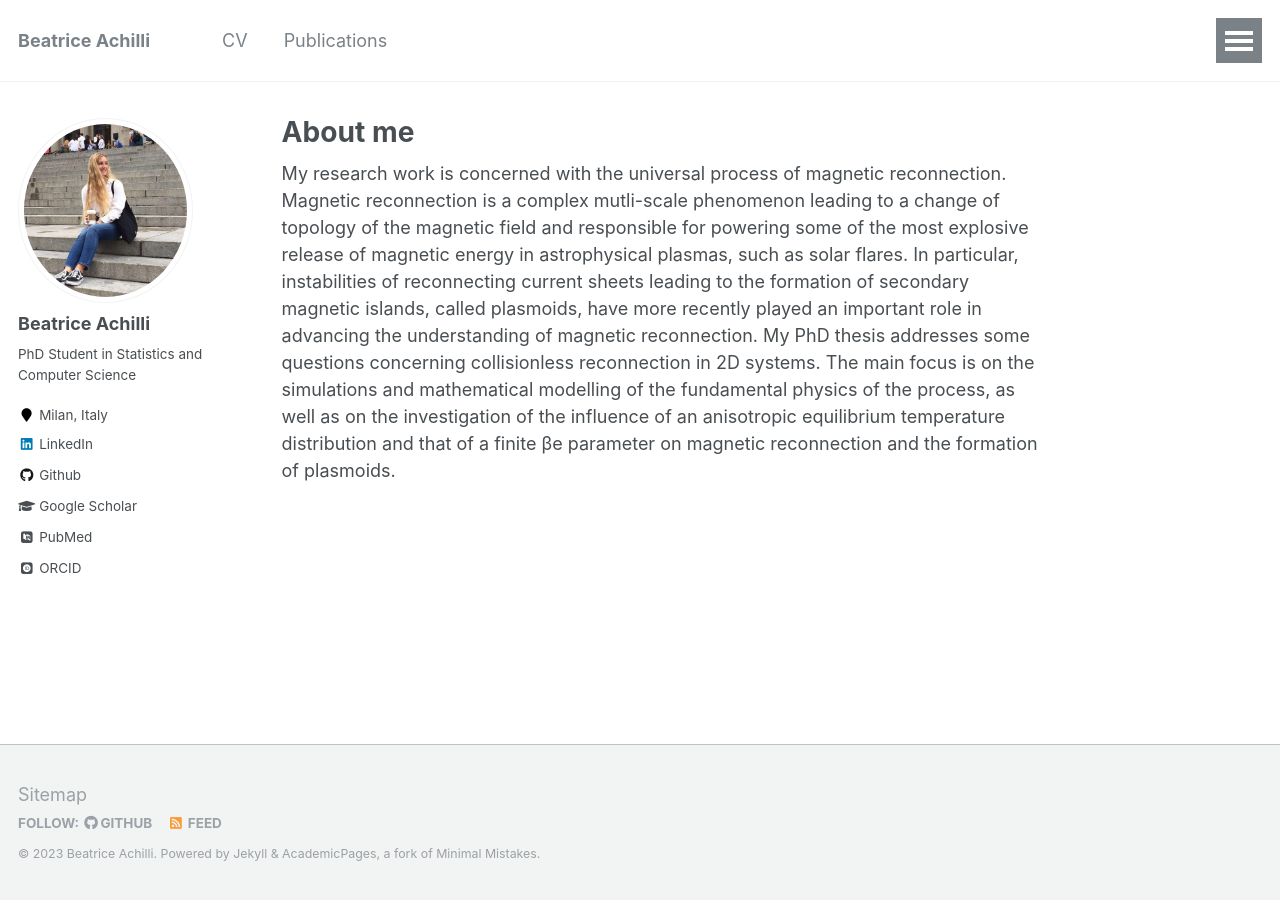
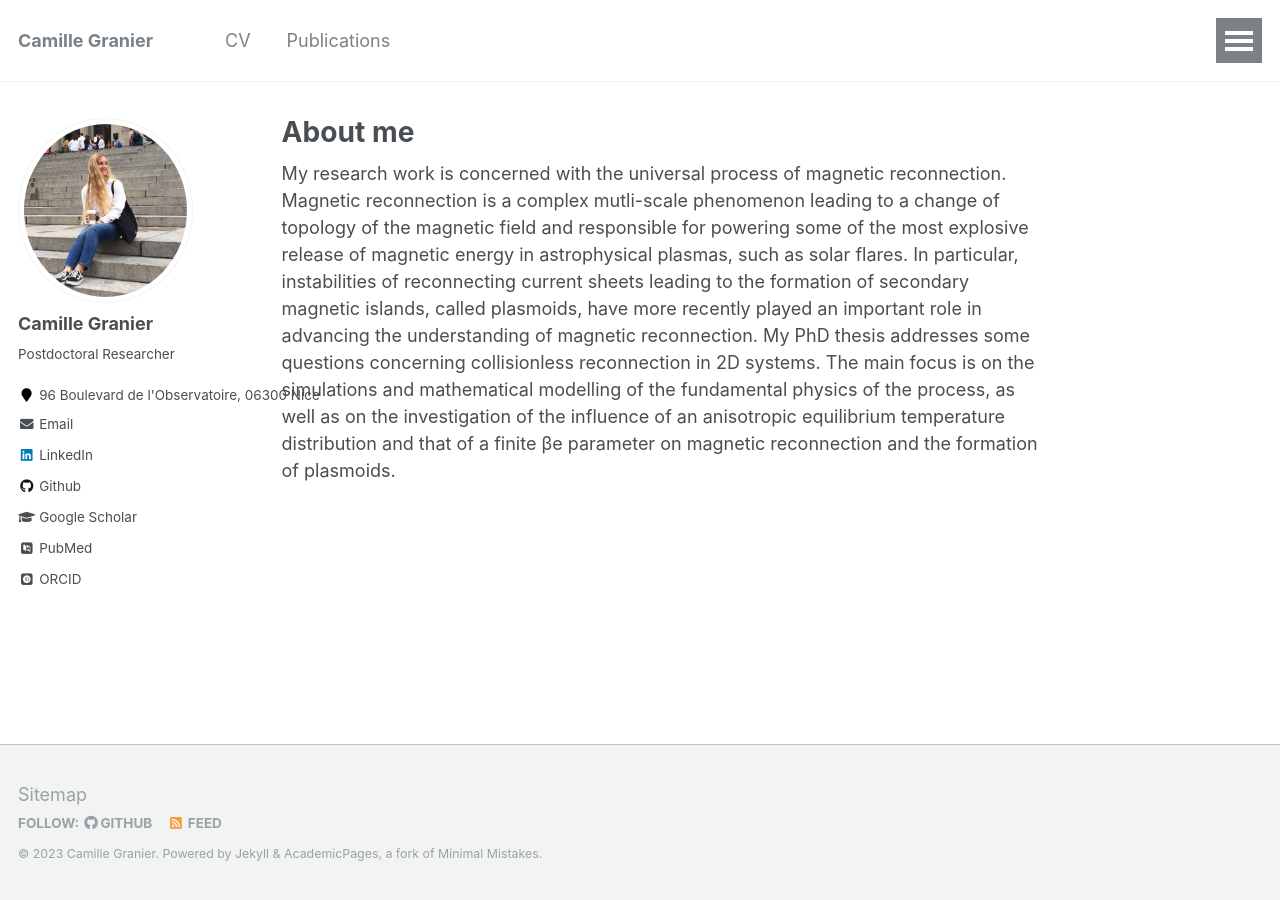
Before and after one commit to K1000Granier/K1000Granier.github.io, a Jekyll site: the page built from _pages/about.md, in a window 1280 px wide. Built offline with Jekyll 4.4.1, drawn with Linux system fonts in a browser that asks for light colours; some web fonts are replaced.

Commit message:
Update _config.yml

```diff
--- a/_config.yml
+++ b/_config.yml
@@ -7,13 +7,13 @@
 
 # Site Settings
 locale                   : "en-US"
-title                    : "Beatrice Achilli"
+title                    : "Camille Granier"
 title_separator          : "-"
-name                     : &name "Beatrice Achilli"
-description              : &description "PhD Dtudent in Statistics and Computer Science"
-url                      : https://beatriceachilli.github.io # the base hostname & protocol for your site e.g. "https://mmistakes.github.io"
+name                     : &name "Camille Granier"
+description              : &description "Postdoctoral Researcher"
+url                      : https://k1000granier.github.io # the base hostname & protocol for your site e.g. "https://mmistakes.github.io"
 baseurl                  : "" # the subpath of your site, e.g. "/blog"
-repository               : "beatriceachilli/beatriceachilli.github.io"
+repository               : "K1000Granier/K1000Granier.github.io"
 teaser                   :  # filename of teaser fallback teaser image placed in /images/, .e.g. "500x300.png"
 breadcrumbs              : false # true, false (default)
 words_per_minute         : 160
@@ -80,14 +80,14 @@ analytics:
 
 # Site Author
 author:
-  name             : "Beatrice Achilli"
+  name             : "Camille Granier"
   avatar           : "profile.png"
-  bio              : "PhD Student in Statistics and Computer Science"
-  location         : "Milan, Italy"
+  bio              : "Postdoctoral Researcher"
+  location         : "96 Boulevard de l'Observatoire, 06300 Nice"
   employer         :
   pubmed           : "https://www.ncbi.nlm.nih.gov/pubmed/?term=john+snow"
-  googlescholar    : "http://yourfullgooglescholarurl.com"
-  email            :
+  googlescholar    : "https://scholar.google.com/citations?hl=en&user=pOJJVcgAAAAJ"
+  email            : "camille.granier@oca.eu"
   researchgate     :  # example: "https://www.researchgate.net/profile/yourprofile"
   uri              :
   bitbucket        :
@@ -96,14 +96,14 @@ author:
   flickr           :
   facebook         :
   foursquare       :
-  github           : "beatriceachilli"
+  github           : "K1000Granier"
   google_plus      :
   keybase          :
   instagram        :
   impactstory      : #"https://profiles.impactstory.org/u/xxxx-xxxx-xxxx-xxxx"
   lastfm           :
-  linkedin         : "https://www.linkedin.com/in/beatrice-achilli-2679431b7/"
-  orcid            : "http://orcid.org/yourorcidurl"
+  linkedin         : "https://www.linkedin.com/in/camille-granier-3ab56423b/"
+  orcid            : "https://orcid.org/0000-0003-2841-8153"
   pinterest        :
   soundcloud       :
   stackoverflow    : # http://stackoverflow.com/users/123456/username
```
